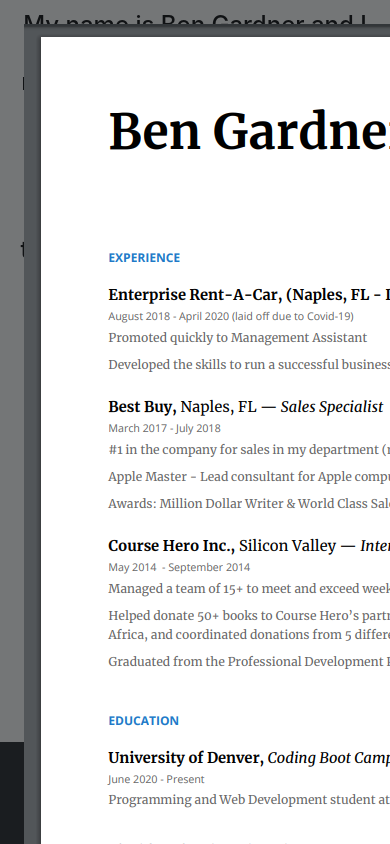
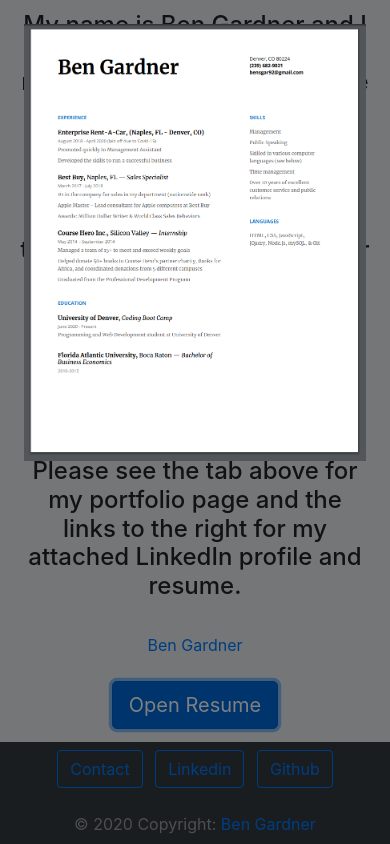
Before and after one commit to BenSGar92/Ben-Gardner-Portfolio, a plain HTML site: page index.html in a window 390 px wide. Both pictures are taken after a click on the button "Open Resume". Shown: the part 425-1269 px from the top of the page. Drawn offline with nearby package versions, Linux system fonts and the light colour scheme.

Commit message:
added css styling to make resume modal responsive

```diff
--- a/index.html
+++ b/index.html
@@ -9,6 +9,7 @@
     <script src="https://cdn.jsdelivr.net/npm/popper.js@1.16.0/dist/umd/popper.min.js" integrity="sha384-Q6E9RHvbIyZFJoft+2mJbHaEWldlvI9IOYy5n3zV9zzTtmI3UksdQRVvoxMfooAo" crossorigin="anonymous"></script>
     <script src="https://stackpath.bootstrapcdn.com/bootstrap/4.5.0/js/bootstrap.min.js" integrity="sha384-OgVRvuATP1z7JjHLkuOU7Xw704+h835Lr+6QL9UvYjZE3Ipu6Tp75j7Bh/kR0JKI" crossorigin="anonymous"></script>
     <script type="text/javascript" src="https://platform.linkedin.com/badges/js/profile.js" async defer></script>
+    <link rel="stylesheet" href="style.css">
   </head>
 <body>
 
@@ -68,9 +69,9 @@
 
           <!-- Modal -->
         <div id="myModal" class="modal fade" role="dialog">
-          <div class="modal-dialog">
+          <div class="modal-dialog row">
             <div class="modal-body">
-              <img src="Assets/Images/ben-resume.png"></img>
+              <img class="image-resume" src="Assets/Images/ben-resume.png"></img>
             </div>
           </div>
         </div>
--- /dev/null
+++ b/style.css
@@ -0,0 +1,20 @@
+.modal-dialog{
+    text-align:center;
+}
+.modal-content{
+    display:inline-block;
+}
+
+@media screen and (max-width: 768px) {
+    /* The body's bg color will be #333 */
+  .image-resume {
+      max-width: 100%;
+  }
+}
+
+@media screen and (max-width: 1024px) {
+    /* The body's bg color will be #333 */
+  .image-resume {
+      max-width: 100%;
+  }
+}
```
